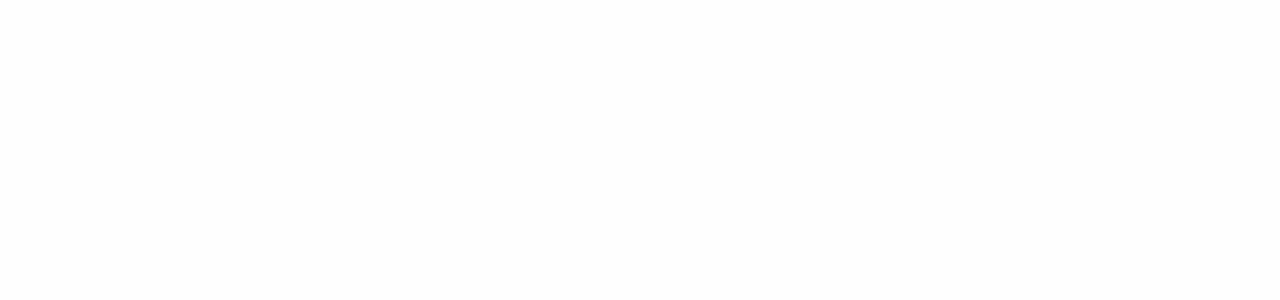
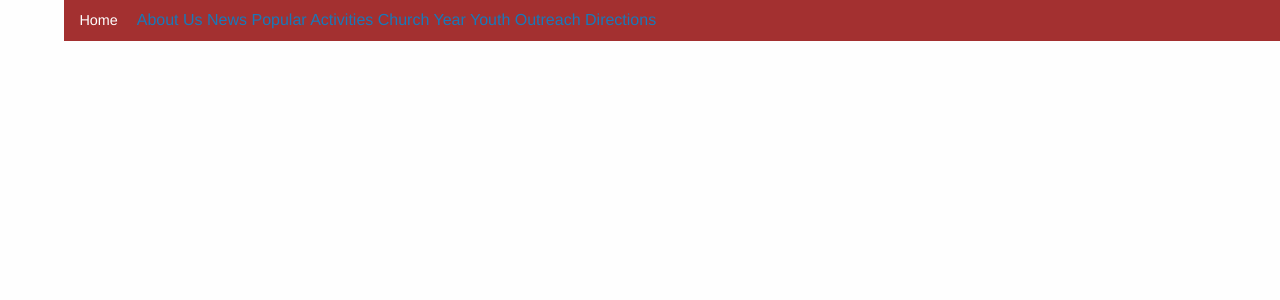
Before and after one commit to cme34/churchsite, a PHP site: page /home.php in a window 1280 px wide. Before the commit the part shown is empty. Shown: the top 300 px of the page. Run offline with PHP 8.4, Linux system fonts and the light colour scheme.

Commit message:
Began Work on Header

```diff
--- a/css/app.css
+++ b/css/app.css
@@ -0,0 +1,16 @@
+.navButton
+{
+	background-color: #a33030;
+	color: #fefefe;
+	margin: 0;
+}	.navButton:hover, .navButton:focus {
+		background-color: #e23131;
+		color: #fefefe;
+	}
+
+#nav
+{
+	margin-left: 64px;
+	float: top;
+	background-color: #a33030;
+}
--- a/home.php
+++ b/home.php
@@ -15,7 +15,33 @@
 	session_start();
 	createNavigator(); //Create the navigator at the top of the page. This is defined in navigator.php
 	?>
-
+	<div id="nav">
+		<a href="home.php">
+			<div class="button navButton">
+				Home
+			</div>
+		</a>
+		<a href="aboutus.php">
+			About Us
+		</a>
+		<a href="news.php">
+			News
+		</a>
+		<a href="popularactivities.php">
+			Popular Activities
+		</a>
+		<a href="churchyear.php">
+			Church Year
+		</a>
+		<a href="youth.php">
+			Youth
+		</a>
+		<a href="outreach.php">
+			Outreach
+		</a>
+		<a href="directions.php">
+			Directions
+		</a>
 
 
 	<script src="js/vendor/jquery.js"></script>
```
